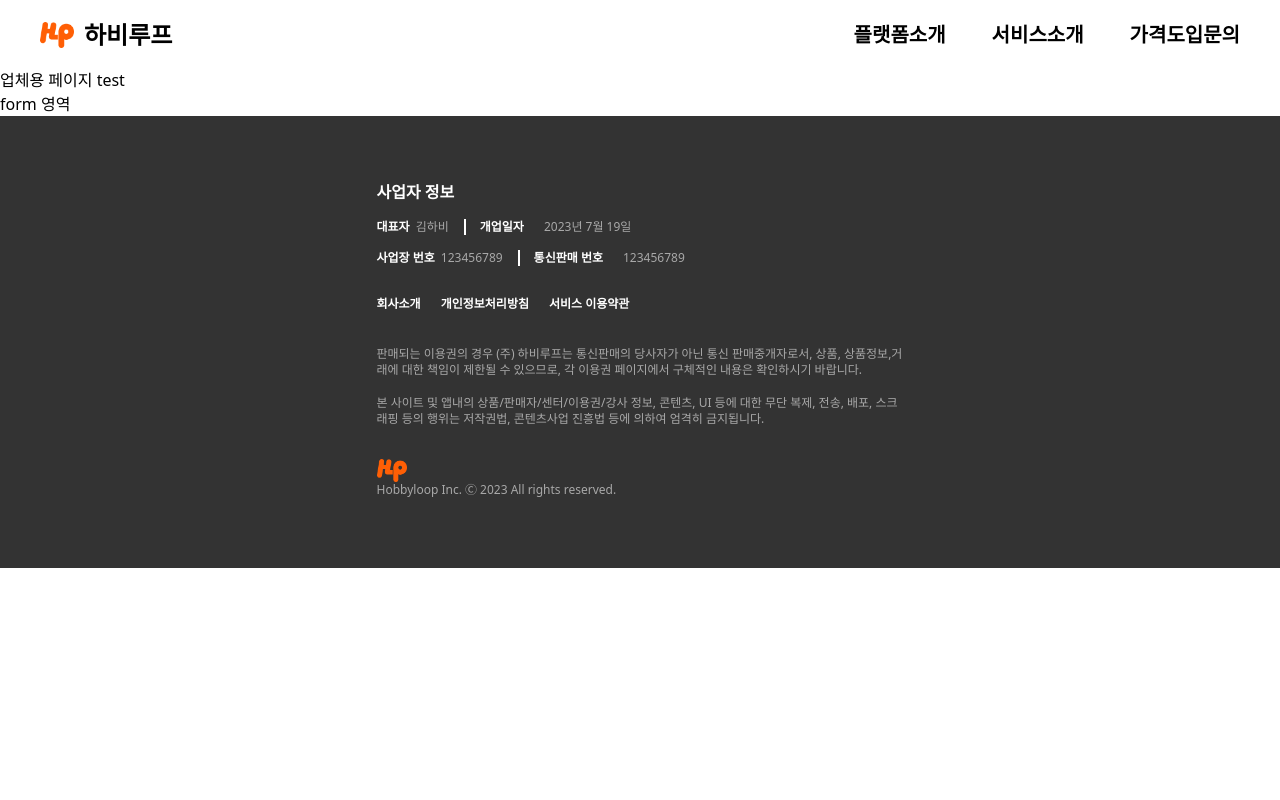
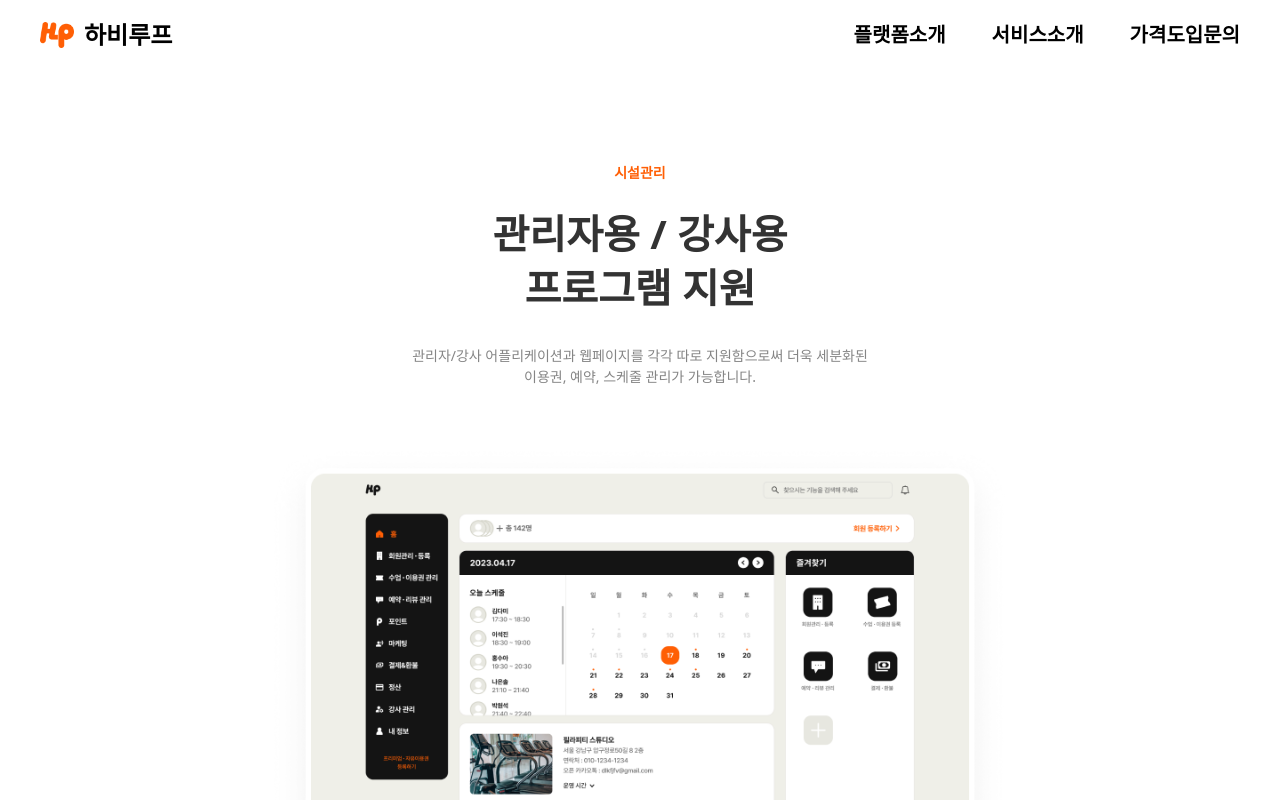
Before and after one commit to hobbyloop/hobbyloop-landing, a Next.js app: page /company in a window 1280 px wide. Shown: the top 800 px of the page. Built offline with nearby package versions, Linux system fonts and the light colour scheme.

Commit message:
✨ Feat: 메인 페이지 중간 부분 생성

```diff
--- a/src/components/CompanySec.tsx
+++ b/src/components/CompanySec.tsx
@@ -1,7 +1,258 @@
+import styled from "styled-components";
+import Image from "next/image";
+import Section1 from "../../public/Image/section_01@2x.png";
+import Section2 from "../../public/Image/section_02@2x.png";
+import Section4 from "../../public/Image/section_04@2x.png";
+import Section5 from "../../public/Image/section_05@2x.png";
+import KakaoIcon from "../../public/Image/kakao_logo.icon.svg";
+import "../app/globals.css";
+
 export default function CompanySec() {
+  const SERVICE_LIST = [
+    {
+      id: 1,
+      title: "시설관리",
+      subTitle: "관리자용 / 강사용\n프로그램 지원 ",
+      description:
+        " 관리자/강사 어플리케이션과 웹페이지를 각각 따로 지원함으로써 더욱 세분화된\n 이용권, 예약, 스케줄 관리가 가능합니다.",
+      image: Section1,
+    },
+    {
+      id: 2,
+      title: "매출관리",
+      subTitle: "체계적인 \n 매출관리 시스템",
+      description:
+        " 매출/매입 기록 자동화를 통한 체계적인 매출 관리 시스템 그래프를 통한\n직관적인 매출 확인이 가능합니다.",
+      image: Section2,
+    },
+    {
+      id: 3,
+      title: "마케팅",
+      subTitle: "직관적이고 \n 세분화된 마케팅 설정",
+      description:
+        "광고 타겟팅, 노출 순위 설정, 입찰가 설정, 푸쉬알림 등 체계적인 광고 세팅을 통해\n효율적인 마케팅 비용 관리가 가능합니다.",
+      image: Section4,
+    },
+    {
+      id: 4,
+      title: "시스템",
+      subTitle: "블랙컨슈머 \n 대처 시스템 확립",
+      description:
+        "블랙 컨슈머로 인한 가맹점의 파해를 막기 위하여 리뷰 블라인드 및 중도환불 시스템을 운영합니다.",
+      image: Section5,
+    },
+  ];
+
+  const PRICE_LIST = [
+    {
+      title: "정액제",
+      contents: [
+        {
+          title: "일반",
+          description:
+            "앱을 통해 시간과 장소에 구애받지 않고 간편한 예약 결제가 가능합니다.",
+          price: "월 300,000원",
+        },
+        {
+          title: "프리미엄",
+          description:
+            "앱을 통해 시간과 장소에 구애받지 않고 간편한 예약 결제가 가능합니다.",
+          price: "월 300,000원",
+        },
+        {
+          title: "예약",
+          description:
+            "앱을 통해 시간과 장소에 구애받지 않고 간편한 예약 결제가 가능합니다.",
+          price: "월 300,000원",
+        },
+      ],
+    },
+    {
+      title: "정률제",
+      contents: [
+        {
+          title: "일반",
+          description:
+            "앱을 통해 시간과 장소에 구애받지 않고 간편한 예약 결제가 가능합니다.",
+          price: "월 300,000원",
+        },
+        {
+          title: "프리미엄",
+          description:
+            "앱을 통해 시간과 장소에 구애받지 않고 간편한 예약 결제가 가능합니다.",
+          price: "월 300,000원",
+        },
+        {
+          title: "원데이/ 소수클래스",
+          description:
+            "앱을 통해 시간과 장소에 구애받지 않고 간편한 예약 결제가 가능합니다.",
+          price: "월 300,000원",
+        },
+      ],
+    },
+  ];
+
   return (
-    <div>
-      <h1>업체용 페이지 test</h1>
-    </div>
+    <Container>
+      {/* 서비스 소개 */}
+      {SERVICE_LIST.map((section, index) => {
+        return (
+          <ServiceContainer key={section.id} isEven={index % 2 === 0}>
+            <InnerContainer isEven={index % 2 === 0}>
+              <Title>{section.title}</Title>
+              <SubTitle>{section.subTitle}</SubTitle>
+              <Description>{section.description}</Description>
+              <Image
+                src={section.image}
+                alt="이미지"
+                width={740}
+                height={455}
+              />
+            </InnerContainer>
+          </ServiceContainer>
+        );
+      })}
+
+      {/* 서비스 가격 */}
+      <ServicePriceSection>
+        <p className="mt-[139px] mb-[53px] text-[40px] leading-[52px] font-bold">
+          서비스 가격
+        </p>
+        <div className="flex gap-[14px] mb-[50px]">
+          <ShortcutButton
+            className="text-[#000] bg-[#FDDC3F] font-semibold"
+            onClick={() => {}}
+          >
+            <Image src={KakaoIcon} alt="카카오 아이콘" />
+            카카오톡 상담 바로가기
+          </ShortcutButton>
+          <ShortcutButton
+            className="text-[#fff] bg-[#FF5F05] font-bold"
+            onClick={() => {}}
+          >
+            업체 입점 신청 바로가기
+          </ShortcutButton>
+        </div>
+        {PRICE_LIST.map((list) => {
+          return (
+            <PriceWrapper key={list.title}>
+              <PriceTitle>{list.title}</PriceTitle>
+              <div className="flex gap-[16.89px]">
+                {list.contents.map((priceList) => {
+                  return (
+                    <PriceBox key={priceList.title}>
+                      <p className="mb-[26px] text-[16px] font-extrabold">
+                        {priceList.title}
+                      </p>
+                      <p className="mb-[30px] text-[14px] text-[#6B6B6B] leading-[21px] font-medium">
+                        {priceList.description}
+                      </p>
+                      <p className="text-[20px] text-[#FF5F05] leading-[30px] font-extrabold">
+                        {priceList.price}
+                      </p>
+                    </PriceBox>
+                  );
+                })}
+              </div>
+            </PriceWrapper>
+          );
+        })}
+      </ServicePriceSection>
+    </Container>
   );
 }
+
+const Container = styled.div`
+  display: flex;
+  flex-direction: column;
+  align-items: center;
+  width: 100vw;
+`;
+
+const ServiceContainer = styled.div<{ isEven: boolean }>`
+  display: flex;
+  flex-direction: column;
+  align-items: center;
+  justify-content: flex-end;
+  width: 100%;
+  height: 810px;
+  background-color: ${(props) => !props.isEven && "#F5F5F7"};
+`;
+
+const InnerContainer = styled.div<{ isEven: boolean }>`
+  text-align: ${(props) => props.isEven && "center"};
+  white-space: pre-line;
+`;
+
+const Title = styled.p`
+  font-size: 14px;
+  font-weight: 800;
+  color: #ff5f05;
+  margin-bottom: 24px;
+  word-break: break-all;
+`;
+
+const SubTitle = styled.div`
+  font-size: 40px;
+  line-height: 54px;
+  font-weight: 600;
+  color: #333;
+  margin-bottom: 30px;
+`;
+
+const Description = styled.div`
+  font-size: 14px;
+  line-height: 21px;
+  font-weight: 500;
+  color: #858585;
+  margin-bottom: 60px;
+`;
+
+const ServicePriceSection = styled.div`
+  height: 1217px;
+`;
+
+const ShortcutButton = styled.button`
+  display: flex;
+  justify-content: center;
+  align-items: center;
+  width: 216px;
+  height: 50px;
+  border-radius: 10px;
+  font-size: 14px;
+  cursor: pointer;
+`;
+
+const PriceWrapper = styled.div`
+  display: flex;
+  flex-direction: column;
+  align-items: center;
+  width: 801px;
+  height: 398px;
+  border-radius: 32px;
+  background-color: #f5f5f7;
+  margin-bottom: 26px;
+`;
+
+const PriceTitle = styled.div`
+  display: flex;
+  justify-content: center;
+  align-items: center;
+  width: 190px;
+  height: 75px;
+  border-radius: 20px;
+  margin-top: 38px;
+  margin-bottom: 35px;
+  background-color: #3f3f3f;
+  color: #fff;
+  font-size: 26px;
+  font-weight: 800;
+`;
+
+const PriceBox = styled.div`
+  width: 196px;
+  height: 217px;
+  padding: 28px;
+  background-color: #fff;
+  border-radius: 18px;
+`;
--- /dev/null
+++ b/src/components/Middle.tsx
@@ -0,0 +1,78 @@
+"use client";
+import { useState } from "react";
+import styled, { css } from "styled-components";
+import CompanyIcon from "../../public/Image/company.icon.svg";
+import MemberIcon from "../../public/Image/member.icon.svg";
+import Image from "next/image";
+import MemberSec from "./MemberSec";
+import CompanySec from "./CompanySec";
+import "../app/globals.css";
+
+export default function Middle() {
+  interface ITabs {
+    id: number;
+    name: string;
+    icon: string;
+  }
+
+  const TABS: ITabs[] = [
+    { id: 1, name: "회원용", icon: MemberIcon },
+    { id: 2, name: "업체용", icon: CompanyIcon },
+  ];
+
+  const [selectedTab, setSelectedTab] = useState(TABS[0]);
+  return (
+    <Container>
+      <SelectSection>
+        {TABS.map((tab) => {
+          return (
+            <Tab
+              key={tab.id}
+              selected={selectedTab.id === tab.id}
+              onClick={() => setSelectedTab(tab)}
+            >
+              <div className="flex flex-col content-center gap-4">
+                <Image src={tab.icon} alt="아이콘 이미지" />
+                <p>{tab.name}</p>
+              </div>
+            </Tab>
+          );
+        })}
+      </SelectSection>
+      <>{selectedTab.id === 1 ? <MemberSec /> : <CompanySec />}</>
+    </Container>
+  );
+}
+
+const Container = styled.div`
+  width: 100%;
+  display: flex;
+  flex-direction: column;
+  align-items: center;
+  justify-content: center;
+`;
+
+const SelectSection = styled.div`
+  display: flex;
+  align-items: flex-end;
+  justify-content: center;
+  width: 100%;
+  height: 250px;
+`;
+
+const Tab = styled.div<{ selected: boolean }>`
+  display: flex;
+  flex-direction: column;
+  align-items: center;
+  padding-bottom: 45px;
+  width: 265px;
+  height: 130px;
+  border-bottom: 2px solid #ebebeb;
+  cursor: pointer;
+
+  ${(props) =>
+    props.selected &&
+    css`
+      border-color: #ff5f05;
+    `}
+`;
```
